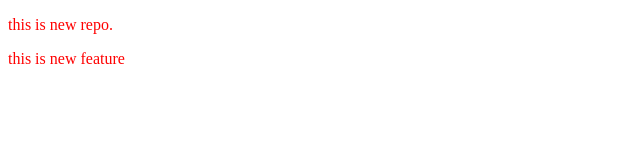
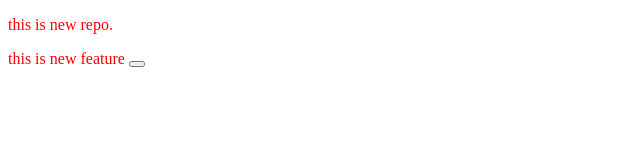
Before and after one commit to manish96201/raj, a plain HTML site: page index.html in a window 1280 px wide. Shown: the full height of the page, 0-640 px from the left. Drawn offline with Linux system fonts and the light colour scheme.

Commit message:
add button

```diff
--- a/index.html
+++ b/index.html
@@ -8,6 +8,6 @@
 </head>
 <body>
   <p>this is new repo.</p>
-  <p>this is new feature</p>
+  <p>this is new feature <button></button></p>
 </body>
 </html>
```
